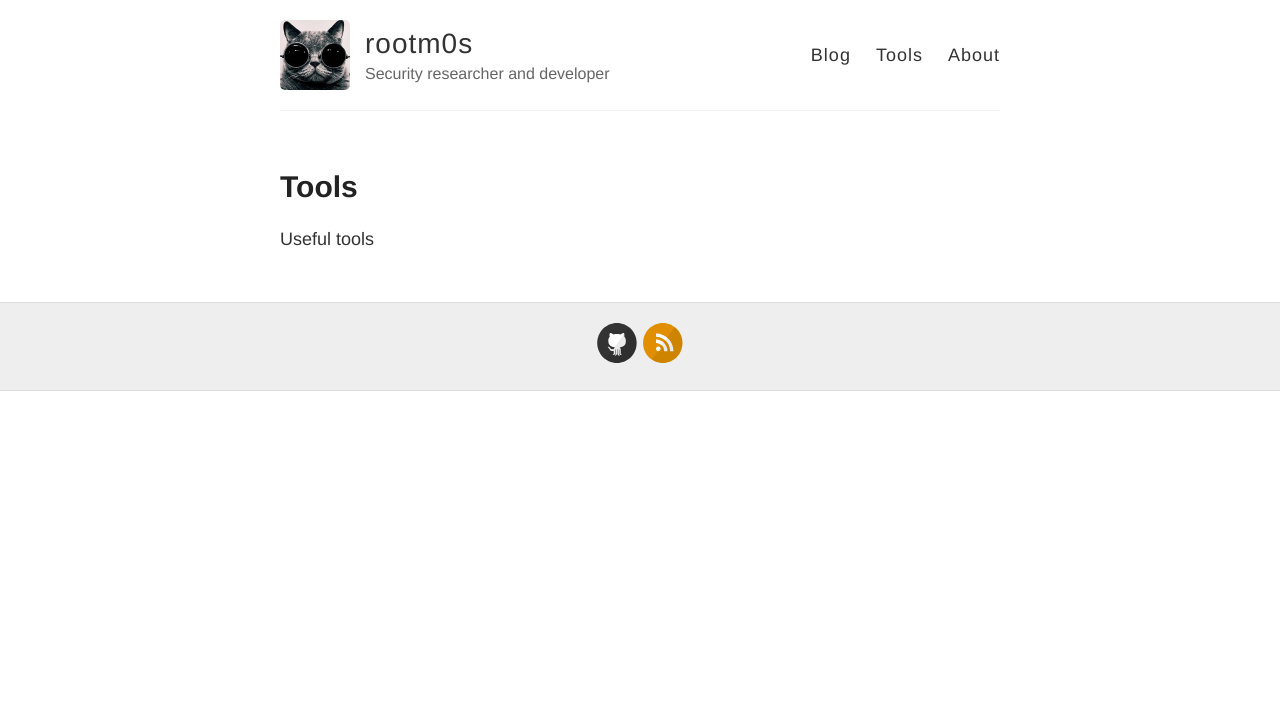
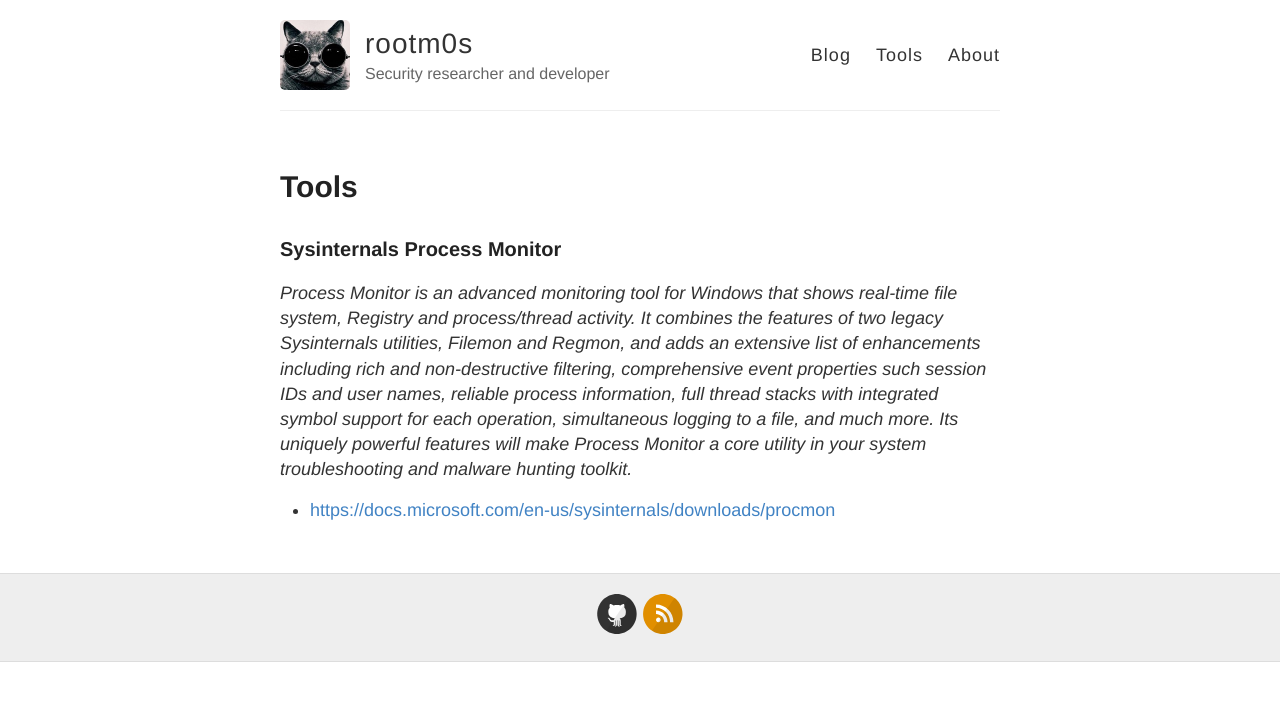
Before and after one commit to rootm0s/rootm0s.github.io, a Jekyll site: the page built from tools.md, in a window 1280 px wide. Shown: the top 701 px of the page. Built offline with Jekyll 4.4.1, drawn with Linux system fonts in a browser that asks for light colours.

Commit message:
Update tools.md

```diff
--- a/tools.md
+++ b/tools.md
@@ -4,4 +4,7 @@ title: Tools
 permalink: /tools/
 ---
 
-Useful tools
+### Sysinternals Process Monitor
+*Process Monitor is an advanced monitoring tool for Windows that shows real-time file system, Registry and process/thread activity. It combines the features of two legacy Sysinternals utilities, Filemon and Regmon, and adds an extensive list of enhancements including rich and non-destructive filtering, comprehensive event properties such session IDs and user names, reliable process information, full thread stacks with integrated symbol support for each operation, simultaneous logging to a file, and much more. Its uniquely powerful features will make Process Monitor a core utility in your system troubleshooting and malware hunting toolkit.*
+
+* [https://docs.microsoft.com/en-us/sysinternals/downloads/procmon](https://docs.microsoft.com/en-us/sysinternals/downloads/procmon)
```
